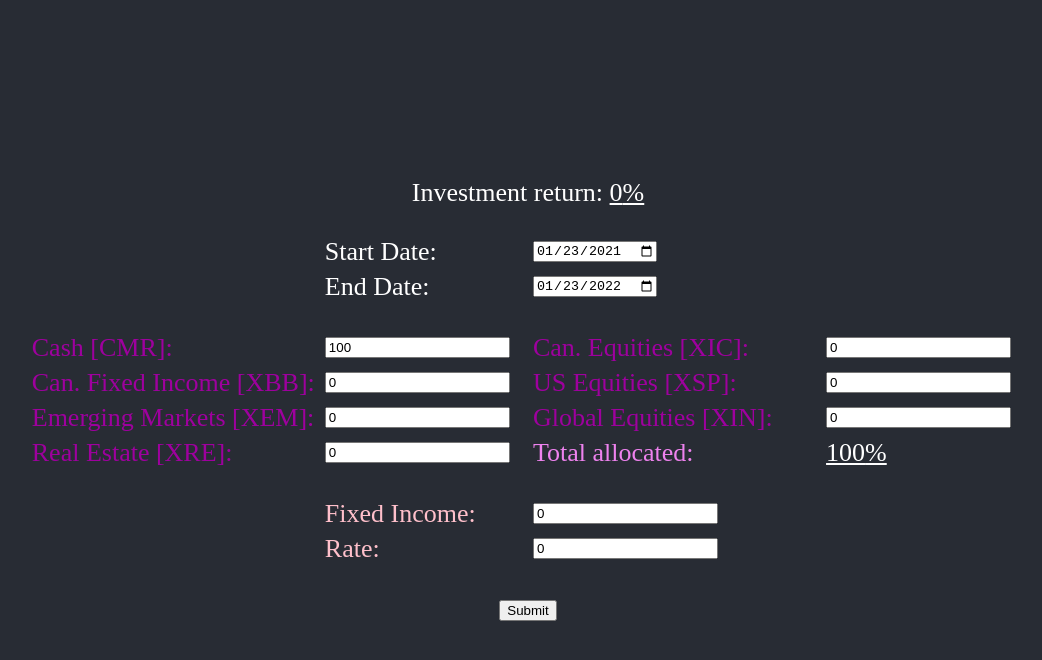
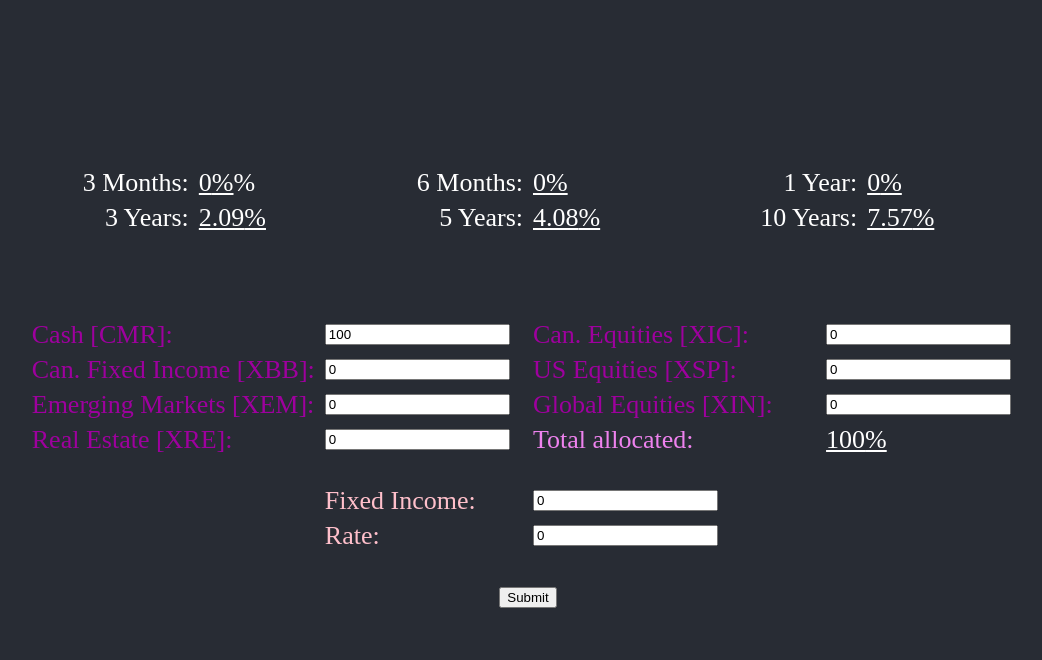
Before and after one commit to amackenzie1/ShowMeTheBenchmark, a React (Create React App) app: page / in a window 1280 px wide. Both pictures are taken after a click on the button "Submit". Shown: the top 660 px of the page, without its empty margins (112-1154 px from the left). Built offline with nearby package versions, Linux system fonts and the light colour scheme.

Commit message:
different statistics showing

```diff
--- a/src/App.css
+++ b/src/App.css
@@ -16,6 +16,16 @@
   grid-gap: 0px 10px;
   align-items: center;
   justify-items: left;
+}
+
+.OutputForm {
+  color: white;
+  display: grid;
+  grid-template-columns: 1fr 1fr 1fr 1fr 1fr 1fr;
+  grid-auto-rows: 35px;
+  grid-gap: 0px 10px;
+  align-items: center;
+  justify-items: right;
 }
 
 
--- a/src/App.tsx
+++ b/src/App.tsx
@@ -9,7 +9,12 @@ type FormProps = {
 
 interface FormState extends CalculatorInfo {
   submitted: boolean
-  calculated: number
+  three_months: number
+  six_months: number
+  one_year: number
+  three_years: number
+  five_years: number
+  ten_years: number
   total_percentage: number
 }
 
@@ -28,8 +33,6 @@ function getSum(state: FormState): number{
 class MyForm extends React.Component<FormProps, FormState> {
   constructor(props: FormProps){
     super(props);
-    let today = new Date().toISOString().split("T")[0];
-    let one_year_back = new Date(new Date().setFullYear(new Date().getFullYear() - 1)).toISOString().split("T")[0];
     this.state = {
       cash: 100,
       canadian_equities: 0,
@@ -40,10 +43,13 @@ class MyForm extends React.Component<FormProps, FormState> {
       real_estate: 0,
       fixed_income: 0,
       fixed_income_rate: 0,
-      start: one_year_back,
-      end: today,
       submitted: false,
-      calculated: 0,
+      three_months: 0,
+      six_months: 0,
+      one_year: 0,
+      three_years: 0,
+      five_years: 0,
+      ten_years: 0,
       total_percentage: 0
     }
   }
@@ -51,21 +57,26 @@ class MyForm extends React.Component<FormProps, FormState> {
     return (
       <div>
         {this.state.submitted && (this.state.total_percentage === 100 ?
-            <p>
-            Investment return: <u>{this.state.calculated}%</u>
-            </p>
+          <div className="OutputForm">
+            <p style={{justifySelf: "right"}}>3 Months:</p>
+            <p style={{justifySelf: "left"}}><u>{this.state.three_months}%</u>%</p>
+            <p style={{justifySelf: "right"}}>6 Months:</p>
+            <p style={{justifySelf: "left"}}><u>{this.state.six_months}%</u></p>
+            <p style={{justifySelf: "right"}}>1 Year:</p>
+            <p style={{justifySelf: "left"}}><u>{this.state.one_year}%</u></p>
+            <p style={{justifySelf: "right"}}>3 Years:</p>
+            <p style={{justifySelf: "left"}}><u>{this.state.three_years}%</u></p>
+            <p style={{justifySelf: "right"}}>5 Years:</p>
+            <p style={{justifySelf: "left"}}><u>{this.state.five_years}%</u></p>
+            <p style={{justifySelf: "right"}}>10 Years:</p>
+            <p style={{justifySelf: "left"}}><u>{this.state.ten_years}%</u></p>
+          </div>
             :
             <p style={{color: "#ff66cc"}}>
             <i>Error: the percentages you entered add up to {this.state.total_percentage}%. <br/> You might want to double check and verify they add up to 100%.</i>
             </p>
         )}
-        <div className='InputForm'>
-          <p style={{"color": "white", "gridColumnStart": 2}}>Start Date:</p>
-          <input type="date" value={this.state.start} onChange={(e) => this.setState({start: e.target.value})}/>
-          <p style={{"color": "white", "gridColumnStart": 2}}>End Date:</p>
-          <input type="date" value={this.state.end} onChange={(e) => this.setState({end: e.target.value})}/>
-        </div>
-        <p/>
+        <p><br/></p>
         <div className='InputForm'>
           <p>Cash [CMR]:</p>
           <input value={this.state.cash} onChange={(e) => this.setState({cash: parseFloat(e.target.value) || 0})}/>
@@ -94,7 +105,14 @@ class MyForm extends React.Component<FormProps, FormState> {
           <input value={this.state.fixed_income_rate} onChange={(e) => this.setState({fixed_income_rate: parseFloat(e.target.value) || 0})}/>
         </div>
         <p></p>
-        <button onClick={() => this.setState({submitted: true, calculated: calculate(this.state), total_percentage: getSum(this.state)})}>Submit</button>
+        <button onClick={() => this.setState({submitted: true,
+          three_months: calculate(this.state, "2021-10-01", "2022-01-01"),
+          six_months: calculate(this.state, "2021-07-01", "2022-01-01"),
+          one_year: calculate(this.state, "2021-01-01", "2022-01-01"),
+          three_years: calculate(this.state, "2019-01-01", "2022-01-01"),
+          five_years: calculate(this.state, "2017-01-01", "2022-01-01"),
+          ten_years: calculate(this.state, "2012-01-01", "2022-01-01"),
+          total_percentage: getSum(this.state)})}>Submit</button>
         <p>{/*JSON.stringify(this.state)*/}</p>
       </div>
     )
--- a/src/calculator.ts
+++ b/src/calculator.ts
@@ -28,16 +28,16 @@ function getChange(start: string, end: string, key : Acronym): number {
 }
 
 
-function calculate(investments: CalculatorInfo): number {
+function calculate(investments: CalculatorInfo, start: string, end: string): number {
     let total = 0;
-    total += investments.cash * getChange(investments.start, investments.end, "CMR");
-    total += investments.canadian_equities * getChange(investments.start, investments.end, "XIC");
-    total += investments.canadian_fixed_income * getChange(investments.start, investments.end, "XBB");
-    total += investments.us_equities * getChange(investments.start, investments.end, "XSP");
-    total += investments.emerging_markets * getChange(investments.start, investments.end, "XEM");
-    total += investments.global_equities * getChange(investments.start, investments.end, "XIN");
-    total += investments.real_estate * getChange(investments.start, investments.end, "XRE");
-    let milliseconds = (new Date(investments.end)).getTime() - new Date(investments.start).getTime();
+    total += investments.cash * getChange(start, end, "CMR");
+    total += investments.canadian_equities * getChange(start, end, "XIC");
+    total += investments.canadian_fixed_income * getChange(start, end, "XBB");
+    total += investments.us_equities * getChange(start, end, "XSP");
+    total += investments.emerging_markets * getChange(start, end, "XEM");
+    total += investments.global_equities * getChange(start, end, "XIN");
+    total += investments.real_estate * getChange(start, end, "XRE");
+    let milliseconds = (new Date(end)).getTime() - new Date(start).getTime();
     let num_days = milliseconds / (1000 * 60 * 60 * 24);
     total += investments.fixed_income * (1 + investments.fixed_income_rate/100)**(num_days/365);
     total = total / 100;
--- a/src/header.ts
+++ b/src/header.ts
@@ -8,8 +8,6 @@ type CalculatorInfo = {
     real_estate: number
     fixed_income: number
     fixed_income_rate: number
-    start: string
-    end: string
-  }
+}
 
 export type {CalculatorInfo}
```
